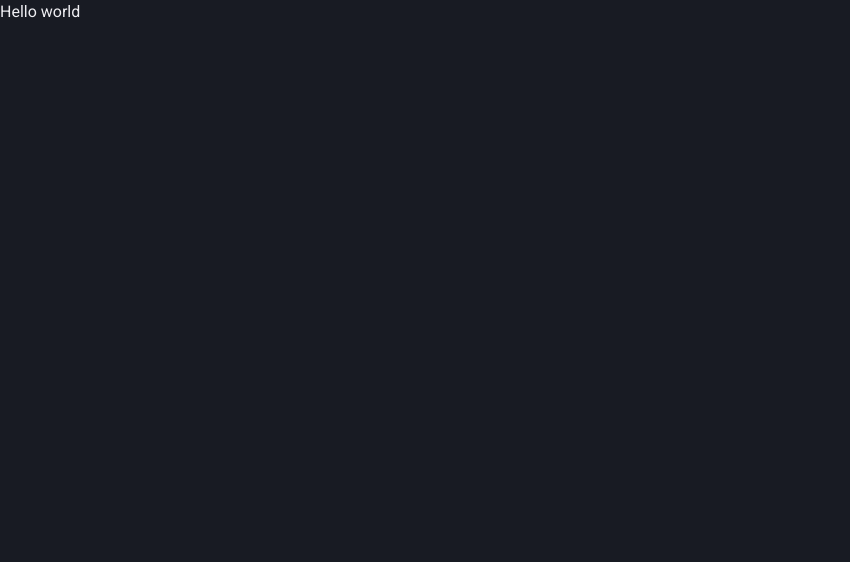
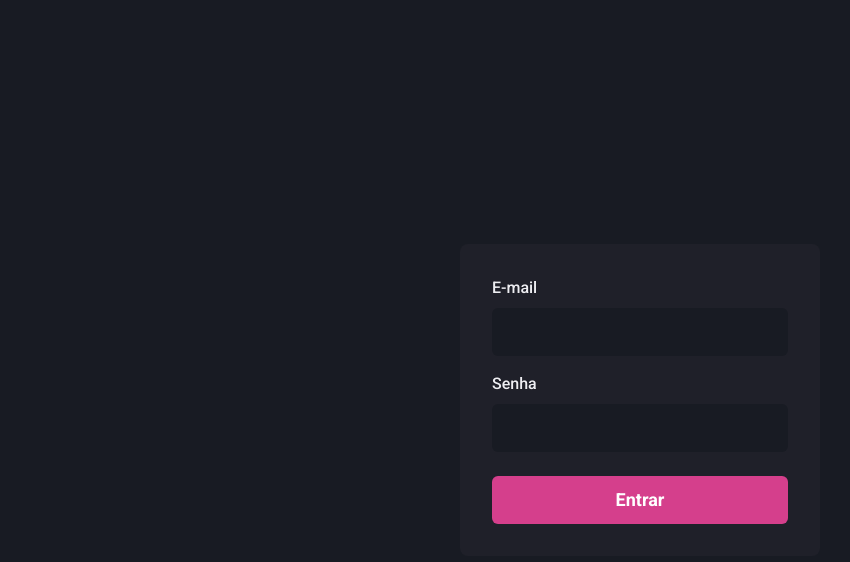
Before and after one commit to DanielSLucas/Ignite-React-dashgo, a Next.js app: page / in a window 1280 px wide. Shown: the top 562 px of the page, without its empty margins (0-850 px from the left). Built offline with nearby package versions, Linux system fonts and the light colour scheme.

Commit message:
Página: sign in

```diff
--- a/src/pages/index.tsx
+++ b/src/pages/index.tsx
@@ -1,7 +1,70 @@
+import { Button, Flex, FormControl, FormLabel, Input, Stack } from "@chakra-ui/react";
+
 export default function Home() {
   return (
-    <div>
-      <h1>Hello world</h1>
-    </div>
+    <Flex
+      w="100vw"
+      h="100vh"
+      align="center"
+      justify="center"
+    >
+      <Flex
+        as="form"
+        w="100%"
+        maxW="360px"
+        bg="gray.800"
+        p="8"
+        borderRadius={8}
+        flexDir="column"
+      >
+
+        <Stack spacing="4">
+          <FormControl>
+            <FormLabel htmlFor="email">
+              E-mail
+            </FormLabel>
+            <Input
+              id="email"
+              name="email"
+              type="email"
+              focusBorderColor="pink.500"
+              bgColor="gray.900"
+              variant="filled"
+              _hover={{
+                bgColor: 'gray.900'
+              }}
+              size="lg"
+            />
+          </FormControl>
+
+          <FormControl>
+            <FormLabel htmlFor="password">
+              Senha
+            </FormLabel>
+            <Input
+              id="password"
+              name="password"
+              type="password"
+              focusBorderColor="pink.500"
+              bgColor="gray.900"
+              variant="filled"
+              _hover={{
+                bgColor: 'gray.900'
+              }}
+              size="lg"
+            />
+          </FormControl>
+        </Stack>
+
+        <Button
+          type="submit"
+          mt="6"
+          colorScheme="pink"
+          size="lg"
+        >
+          Entrar
+        </Button>
+      </Flex>
+    </Flex>
   )
 };
```
